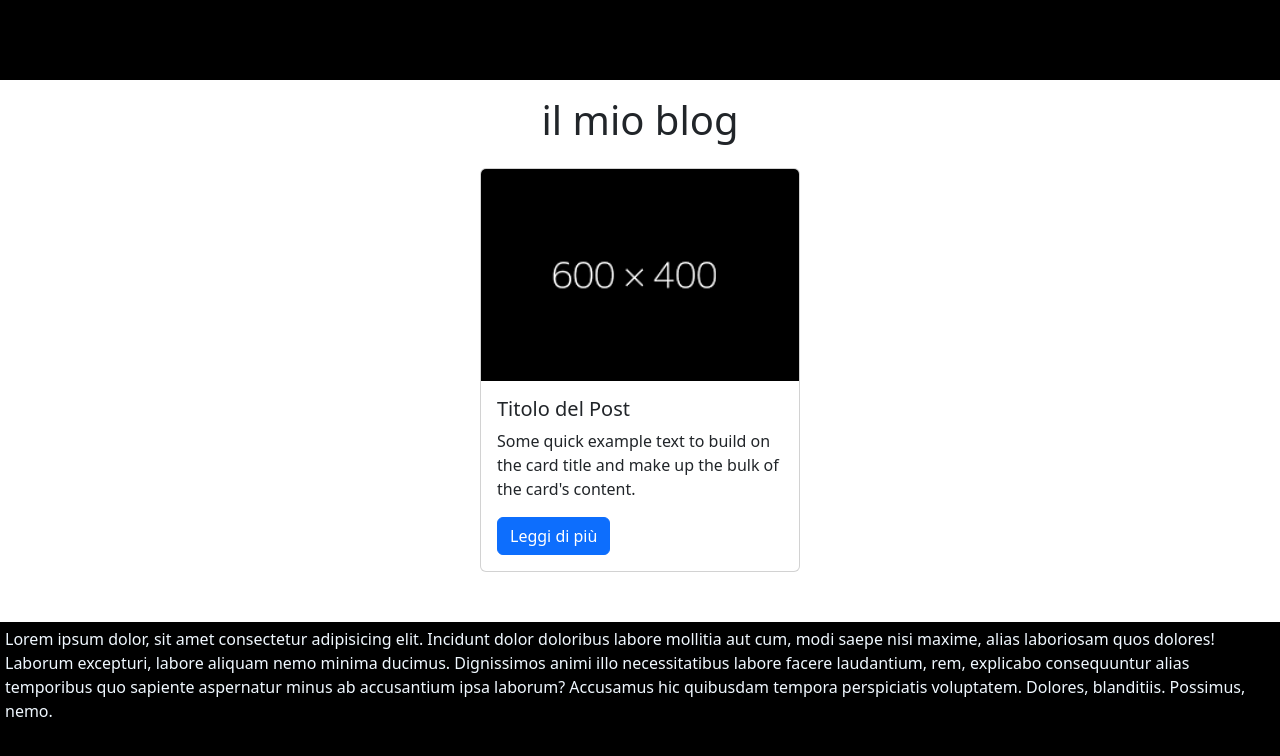
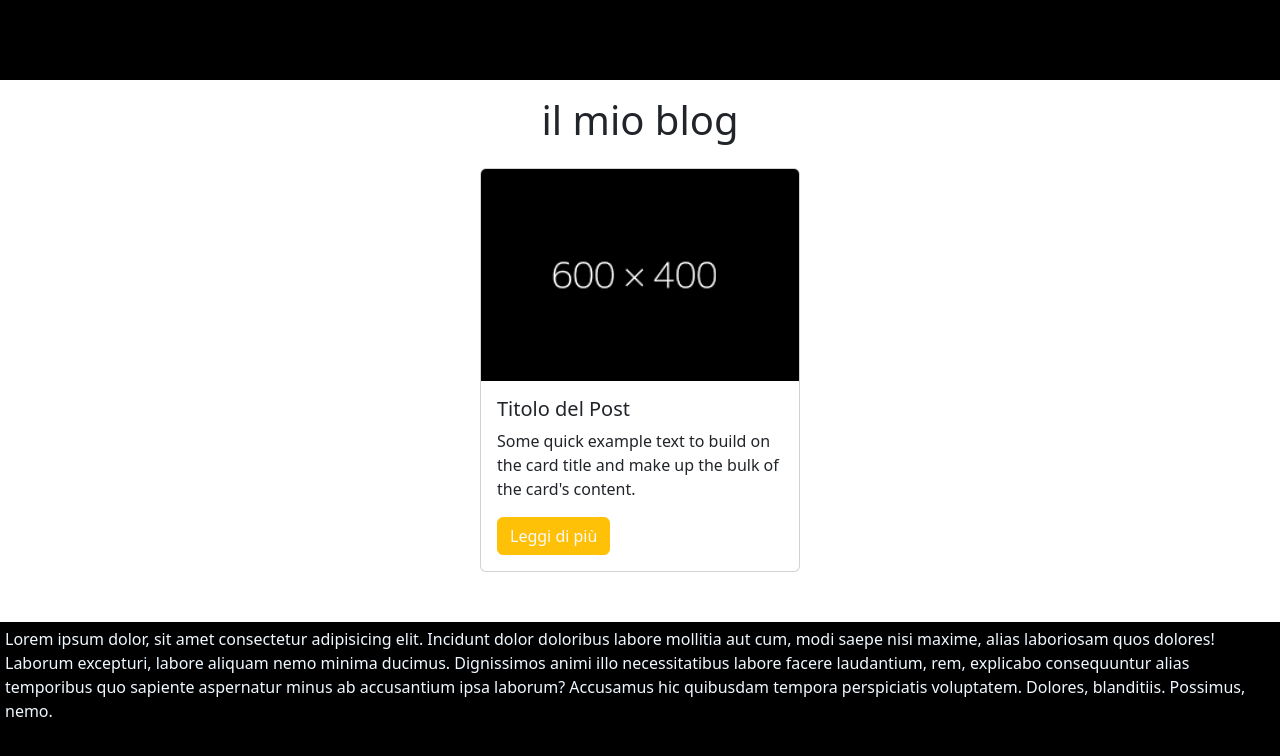
Before and after one commit to carlo191/react-components, a React (Vite) app: page / in a window 1280 px wide. Shown: the top 756 px of the page. Built offline with nearby package versions, Linux system fonts and the light colour scheme.

Commit message:
recolor btn card

```diff
--- a/src/card.jsx
+++ b/src/card.jsx
@@ -8,7 +8,7 @@ export default function Card() {
           Some quick example text to build on the card title and make up the
           bulk of the card's content.
         </p>
-        <a href="#" className="btn btn-primary">
+        <a href="#" className="btn btn-warning text-light">
           Leggi di più
         </a>
       </div>
```
